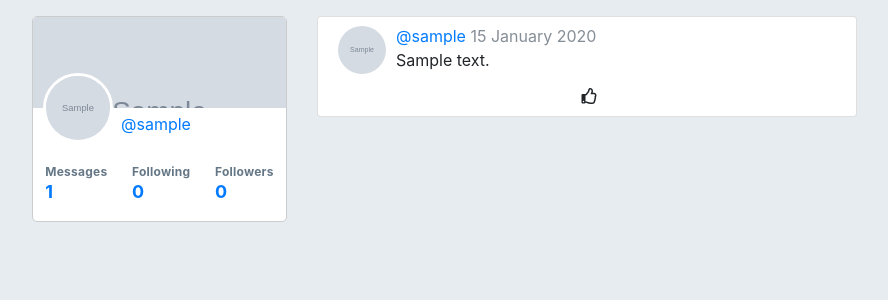
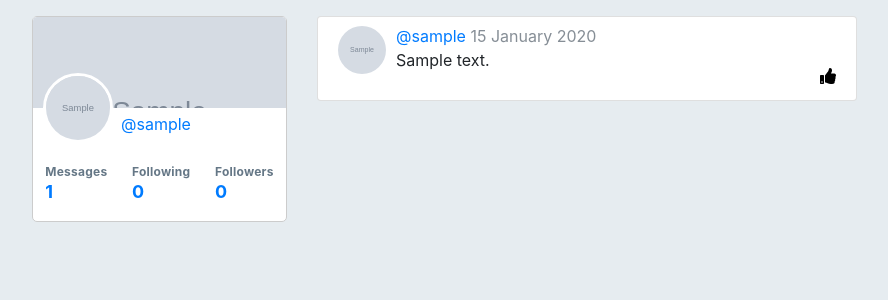
Before and after one commit to kelsonpw/WarblerV2, a Flask app: page / in a window 1280 px wide. Shown: the part 46-346 px from the top of the page, without its empty margins (53-941 px from the left). Run offline with Flask 2, Linux system fonts and the light colour scheme; a user stored in the database is signed in; tables that the repository leaves empty hold one stand-in row (values such as "Sample post"); grey boxes marked "Sample" are stand-in pictures; data that the repository does not hold is empty; some libraries are stand-ins or nearby versions.

Commit message:
like added to usershow and home

```diff
--- a/app.py
+++ b/app.py
@@ -249,6 +249,33 @@ def messages_show_like(user_id, message_id):
         url_for('messages_show', user_id=user_id, message_id=message.id))
 
 
+@app.route('/home/messages/<int:message_id>/like', methods=['POST', 'DELETE'])
+@login_required
+def messages_home_like(message_id):
+    message = Message.query.get(message_id)
+    if request.method == 'POST':
+        current_user.liked_messages.append(message)
+    else:
+        current_user.liked_messages.remove(message)
+    db.session.add(current_user)
+    db.session.commit()
+    return redirect(url_for('root'))
+
+
+@app.route(
+    '/show/users/<int:user_id>/messages/<int:message_id>/like',
+    methods=["POST", "DELETE"])
+def user_show_like(user_id, message_id):
+    message = Message.query.get(message_id)
+    if request.method == 'POST':
+        current_user.liked_messages.append(message)
+    else:
+        current_user.liked_messages.remove(message)
+    db.session.add(current_user)
+    db.session.commit()
+    return redirect(url_for('users_show', user_id=user_id))
+
+
 @app.route('/')
 def root():
     messages = []
--- a/static/stylesheets/style.css
+++ b/static/stylesheets/style.css
@@ -552,6 +552,13 @@ p.card-bio {
   border: none;
 }
 
-/* .like-btn {
+.like-form {
+  position: relative;
+  z-index: 3;
+  margin-top: auto;
+  margin-left: auto;
   float: right;
-} */
+  background: none;
+  padding: 0px;
+  border: none;
+}
--- a/templates/home.html
+++ b/templates/home.html
@@ -47,8 +47,21 @@
           <a href="{{ url_for('users_show', user_id=message.user.id) }}">@{{ message.user.username }}</a>
           <span class="text-muted">{{ message.timestamp.strftime('%d %B %Y') }}</span>
           <p>{{ message.text }}</p>
-          <i class="far fa-thumbs-up like-btn"></i>
+
         </div>
+        {% if current_user.user_likes(message) %}
+          <form class="like-form" method="POST" action="{{ url_for('messages_home_like', message_id=message.id)}}?_method=DELETE">
+            <button type="submit" id="like-message" class="like-btn">
+               <i class="fas fa-thumbs-up"></i>
+            </button>
+          </form>
+        {% else %}
+          <form class="like-form" method="POST" action="{{ url_for('messages_home_like', message_id=message.id)}}">
+            <button type="submit" id="like-message" class="like-btn">
+              <i class="far fa-thumbs-up"></i>
+            </button>
+          </form>
+        {% endif %}
       </li>
       {% endfor %}
     </ul>
```
Also changed, not shown: templates/users/show.html (+13 -0 lines).
